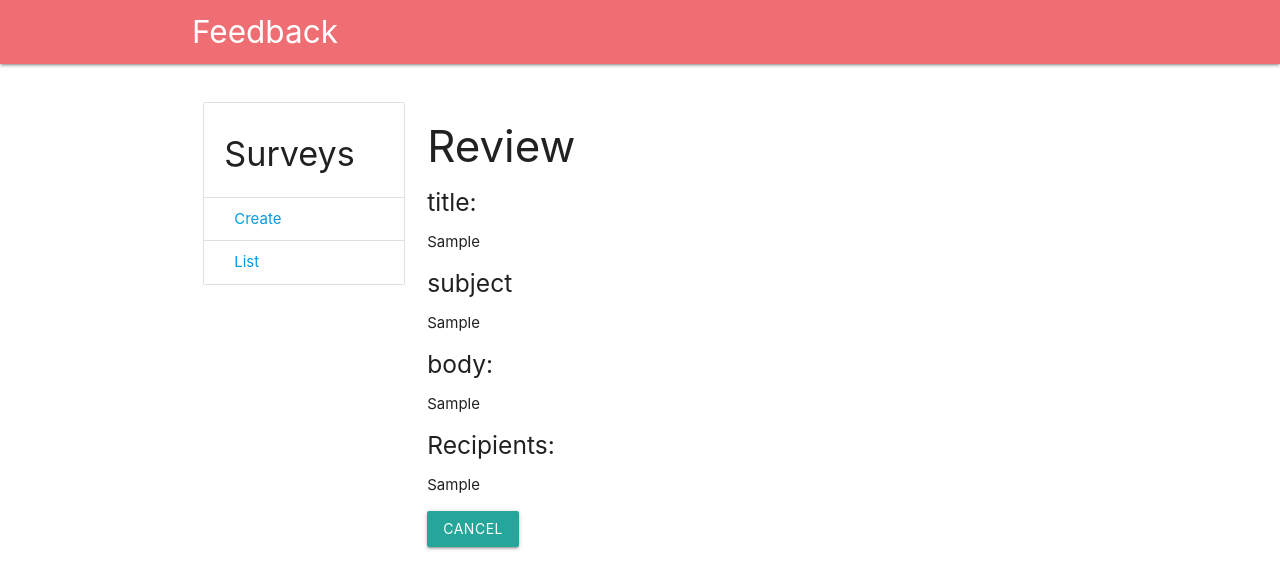
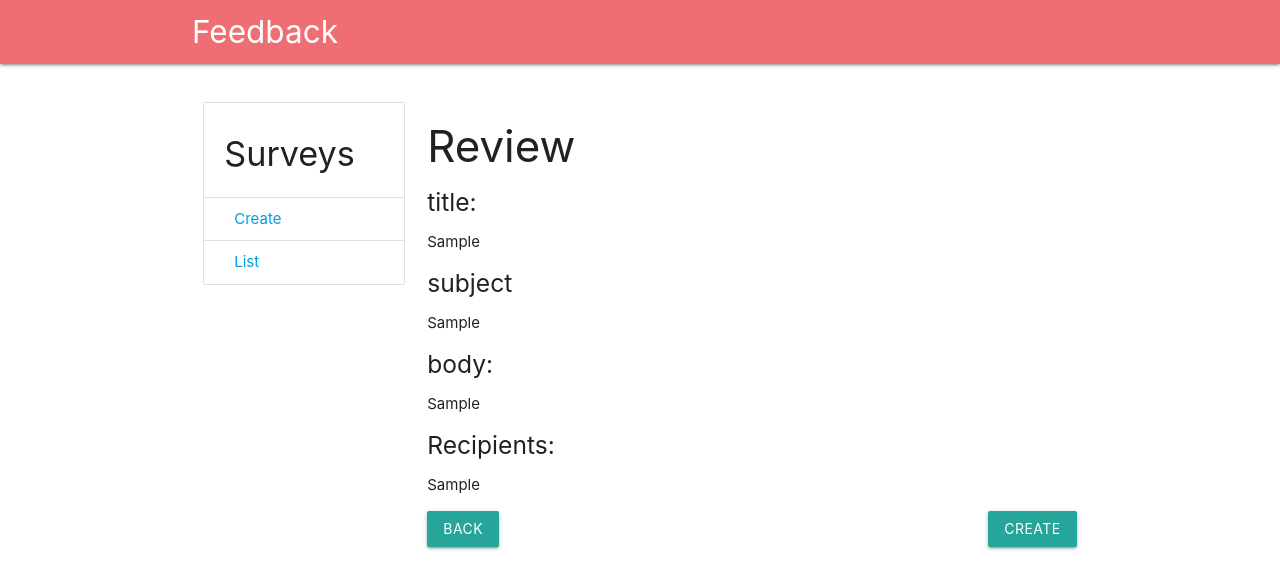
Before and after one commit to razouq/feedback, a React (Create React App) app in the folder client/: page /surveys/new in a window 1280 px wide. Both pictures are taken after typing "Sample", "Sample", "Sample", "Sample" into the empty fields and a click on the button "NEXT". Shown: the top 588 px of the page. Built offline with nearby package versions, Linux system fonts and the light colour scheme; no server answers.

Commit message:
chore(client): create button in the review component, redirection to list after create

```diff
--- a/client/src/actions/index.js
+++ b/client/src/actions/index.js
@@ -21,6 +21,7 @@ export const createSurvey = (survey) => async (dispatch) => {
   // todo: send the request to create a new survey
   // const res = await axios.post('/api/survey/new', survey);
   // todo: clean the survey in redux
+  console.log('create a new survey, api call');
   dispatch({type: CREATE_SURVEY, payload: survey});
 }
 
--- a/client/src/components/survey/SurveyReview.js
+++ b/client/src/components/survey/SurveyReview.js
@@ -1,8 +1,23 @@
-import React from 'react';
-import {useSelector} from 'react-redux';
+import React from "react";
+import { useSelector, useDispatch } from "react-redux";
+import {useHistory} from 'react-router-dom';
 
-const SurveyReview = ({setShowReview}) => {
-  const {title, subject, body, recipients} = useSelector(state => state.survey);
+import {createSurvey} from '../../actions';
+
+const SurveyReview = ({ setShowReview }) => {
+  const survey = useSelector(
+    (state) => state.survey
+  );
+
+  const { title, subject, body, recipients } = survey;
+
+  const dispatch = useDispatch();
+  const history = useHistory();
+
+  const onSubmitSurvey = () => {
+    dispatch(createSurvey(survey));
+    history.push('/surveys');
+  }
   return (
     <div>
       <h3>Review</h3>
@@ -14,7 +29,19 @@ const SurveyReview = ({setShowReview}) => {
       <p>{body}</p>
       <h5>Recipients:</h5>
       <p>{recipients}</p>
-      <button onClick={() => setShowReview(false)} className="waves-effect waves-light btn">Cancel</button>
+      <button
+        onClick={() => setShowReview(false)}
+        className="waves-effect waves-light btn"
+      >
+        Back
+      </button>
+      <button
+        onClick={onSubmitSurvey}
+        type="submit"
+        className="waves-effect waves-light btn right"
+      >
+        Create
+      </button>
     </div>
   );
 };
--- a/client/src/reducers/surveyReducer.js
+++ b/client/src/reducers/surveyReducer.js
@@ -1,4 +1,4 @@
-import {REVIEW_SURVEY, CLEAN_SURVEY} from '../actions/types';
+import {REVIEW_SURVEY, CLEAN_SURVEY, CREATE_SURVEY} from '../actions/types';
 
 const initialState = {
   title: '',
@@ -14,6 +14,10 @@ const surveyReducer =  (state = initialState, action) => {
 
     case CLEAN_SURVEY:
       return initialState;
+
+    case CREATE_SURVEY:
+      return initialState;
+
     default:
       return state;
   }
```
Also changed, not shown: 1 other file (tests, documents, lock files or other folders).
